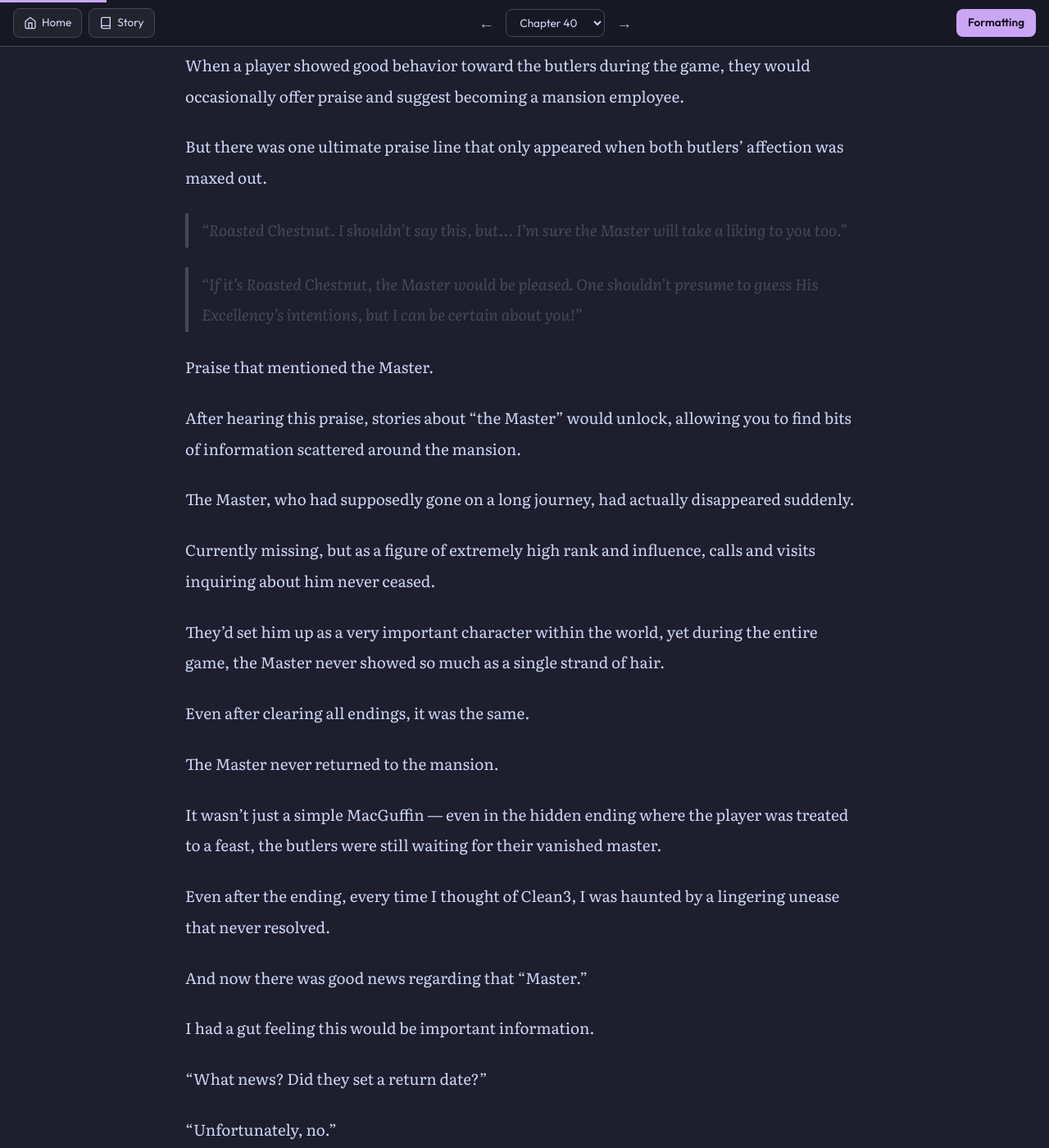
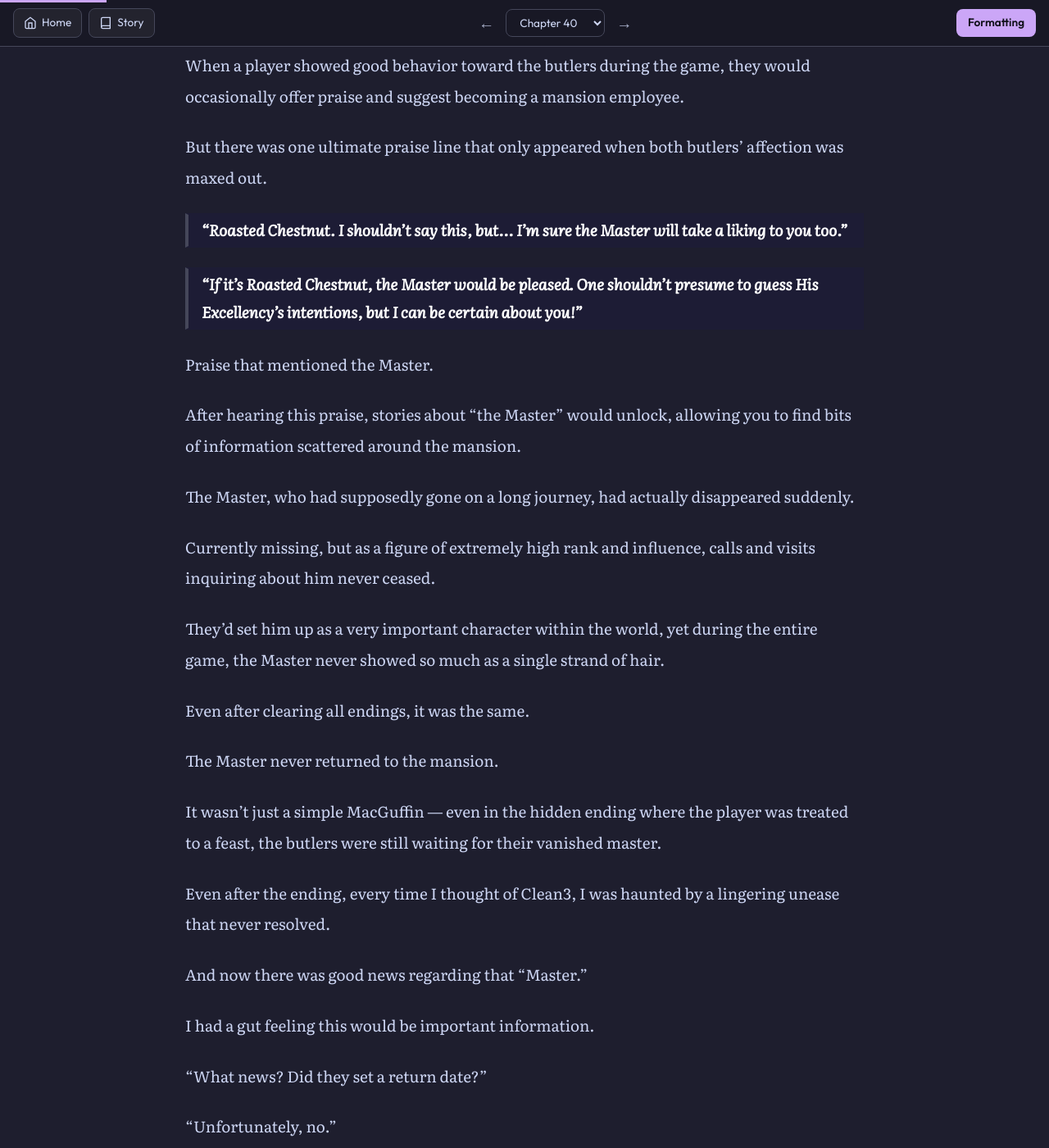
Before and after one commit to soleumn/soleumn.github.io, a Jekyll site: the page built from _chapters/eoshinki/ch40.md, in a window 1280 px wide and 1400 px high, scrolled down 1203 px. Shown: the whole window at 82% size. Built offline with Jekyll 4.4.1, drawn with Linux system fonts in a browser that asks for light colours; comment, search, counter and statistics services are not loaded.

Commit message:
Update webnovel.css

```diff
--- a/assets/css/webnovel.css
+++ b/assets/css/webnovel.css
@@ -245,11 +245,17 @@ html[data-theme="sepia"] .site-header,html[data-theme="sepia2"] .site-header,htm
 
 /* Citações (> texto) */
 .post-content blockquote {
-  margin: 0 0 var(--para-gap);
-  padding: 2px 0 2px 16px;
-  border-left: 4px solid var(--borda-suave);
-  color: var(--borda-suave);
-  font-style: italic;
+   background: #1d1c35;
+   border: 2px solid #1d1c35;
+   color: #fff;
+   font-weight: 700;
+   text-align: justify;
+   line-height: 1.8;
+   padding: 1.5em;
+   margin: 0 0 var(--para-gap);
+   padding: 2px 0 2px 16px;
+   border-left: 4px solid var(--borda-suave);
+   font-style: italic;
 }
 .post-content blockquote p { margin: 0 0 .8em; }
 .post-content blockquote p:last-child { margin-bottom: 0; }
```
